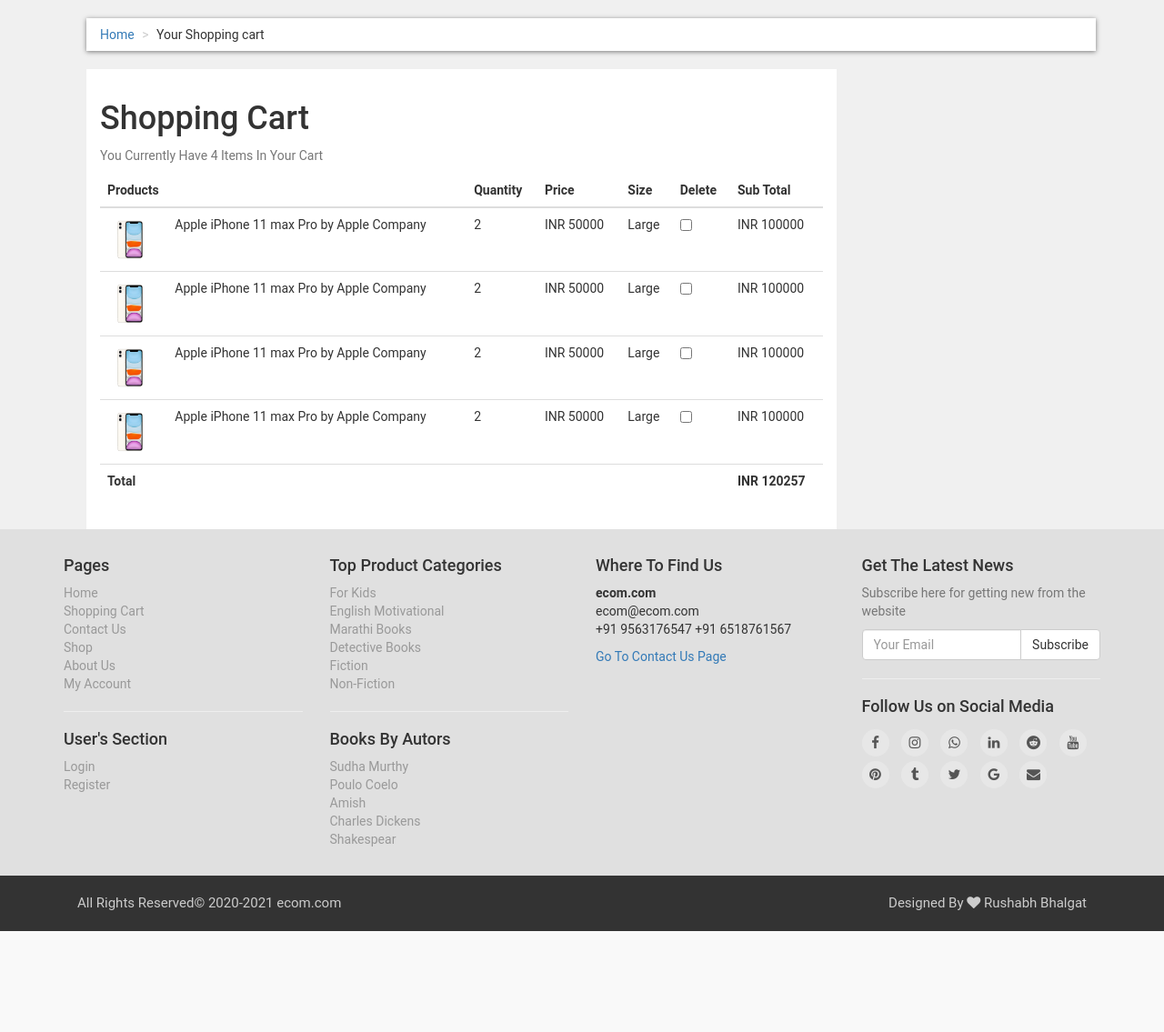
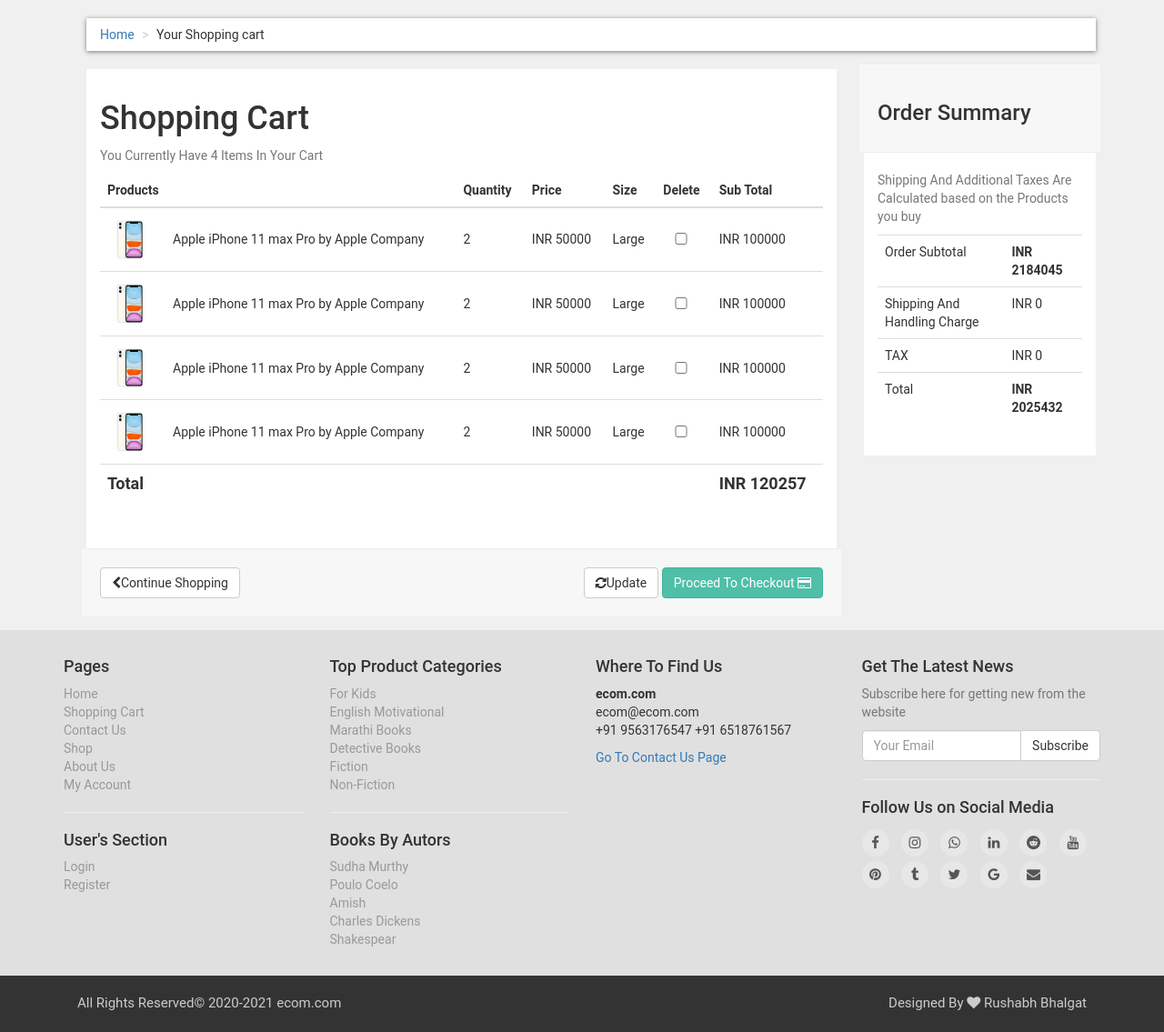
Before and after one commit to RushabhBhalgat/Ecommerce-php, a PHP site: page /cart.php in a window 1280 px wide. Shown: the part 126-1261 px from the top of the page at 91% size. Before the commit the page ends 1150 px from the top, so only its background shows below. Run offline with PHP 8.4, Linux system fonts and the light colour scheme.

Commit message:
Cart page completed

```diff
--- a/cart.php
+++ b/cart.php
@@ -146,13 +146,17 @@
                 </ul>
             </div>
             <div class="col-md-9" id="cart">
+                <!-- col-md-9 div start -->
                 <div class="box">
+                    <!-- Box div start -->
                     <form action="cart.php" method="post" class="" enctype="multipart-form-data">
+                        <!-- Form Tag start -->
                         <h1>Shopping Cart</h1>
                         <p class="text-muted">
                             You Currently Have 4 Items In Your Cart
                         </p>
                         <div class="table-responsive">
+                            <!-- Table responsive div start -->
                             <table class="table">
                                 <thead>
                                     <tr>
@@ -212,9 +216,68 @@
                                     </tr>
                                 </tfoot>
                             </table>
+                        </div><!-- Table responsive div start -->
+                        <div class="box-footer">
+                            <div class="pull-left">
+                                <!-- pull-left div start -->
+                                <a href="index.php" class="btn btn-default">
+                                    <i class="fa fa-chevron-left"></i>Continue Shopping
+                                </a>
+                            </div><!-- pull-left div End -->
+                            <div class="pull-right">
+                                <!-- pull-right div start -->
+                                <button class="btn btn-default" type="submit" name="update" value="Update cart">
+                                    <i class="fa fa-refresh"></i>Update
+                                </button>
+                                <a href="checkout.php" class="btn btn-primary">
+                                    Proceed To Checkout <i class="fa fa-credit-card"></i>
+                                </a>
+                            </div><!-- pull-right div End -->
                         </div>
+                    </form><!-- Form Tag End -->
+                </div><!-- Box div End -->
 
-                    </form>
+            </div><!-- col-md-9 div End -->
+
+            <div class="col-md-3">
+                <!-- col-md-3 div End -->
+                <div id="order_summary" class="box">
+                    <div class="box-header">
+                        <h3>Order Summary</h3>
+                    </div>
+                    <p class="text-muted">Shipping And Additional Taxes Are Calculated based on the Products you buy</p>
+                    <div class="table-responsive">
+                        <table class="table">
+                            <tbody>
+                                <tr>
+                                    <td>
+                                        Order Subtotal
+                                    </td>
+                                    <th>INR 2184045</th>
+                                </tr>
+                                <tr>
+                                    <td>
+                                        Shipping And Handling Charge
+                                    </td>
+                                    <td>
+                                        INR 0
+                                    </td>
+                                </tr>
+                                <tr>
+                                    <td>
+                                        TAX
+                                    </td>
+                                    <td>
+                                        INR 0
+                                    </td>
+                                </tr>
+                                <tr class="total">
+                                    <td>Total</td>
+                                    <th>INR 2025432</th>
+                                </tr>
+                            </tbody>
+                        </table>
+                    </div>
                 </div>
             </div>
 
--- a/styles/style.css
+++ b/styles/style.css
@@ -370,15 +370,55 @@
 #content #cart .table tbody tr td img{
     width: 50px;
 }
-
-
+#content #cart .table tbody tr td input{
+    width: 40px;
+    text-align: right;
+}
+#content #cart .table tbody tr td{
+    vertical-align: middle;
+}
+#content #cart .table tfoot{
+    font-size: 18px;
+}
+.box .box-footer{
+    background: #f7f7f7;
+    margin: 30px -20px -20px;
+    padding: 20px;
+    border-top: solid 1px #eeeeee;
+}
+.box .box-footer:before,
+.box .box-footer:after{
+    content: "  ";
+    display: table;
+}
+.box .box-footer:after{
+    clear: both;
+}
+.box .box-header{
+    background: #f7f7f7;
+    margin: -20px -20px 20px;
+    padding: 20px;
+    border-bottom: solid 1px #eeeeee;
+}
+#content #order-summary table{
+    margin-top: 20px;
+}
+#content #order-summary table td{
+    color: #999999;
+}
+#content #order-summary tr .total td,
+#content #order-summary tr .total th{
+    font-size: 18px;
+    color: #555555;
+    font-weight: 700;
+}
 
 /* footer style */
 
 #footer{
     background: #e0e0e0;
     padding: 20px 0;
-
+    margin-top: 20px;
 }
 
 #footer ul{
```
